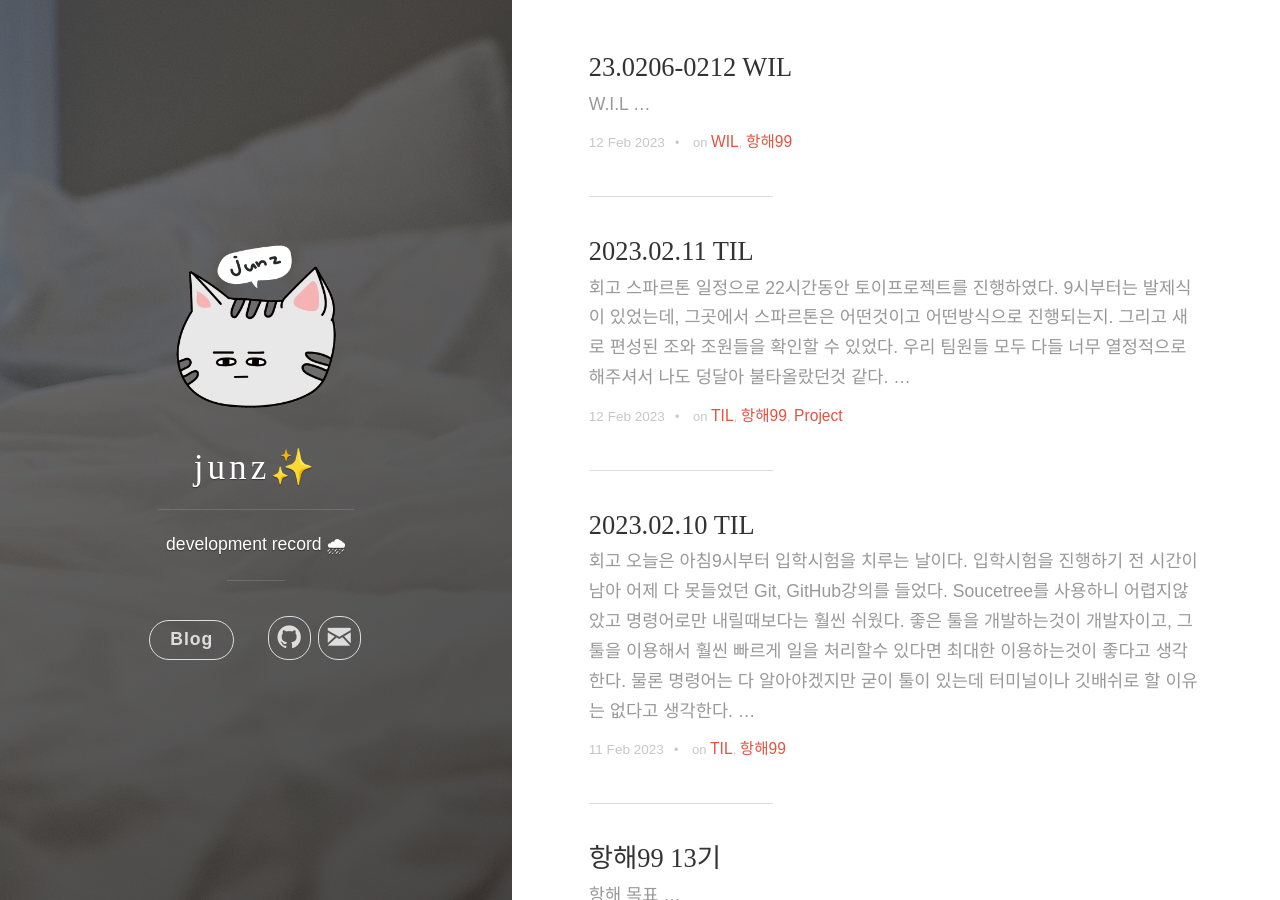
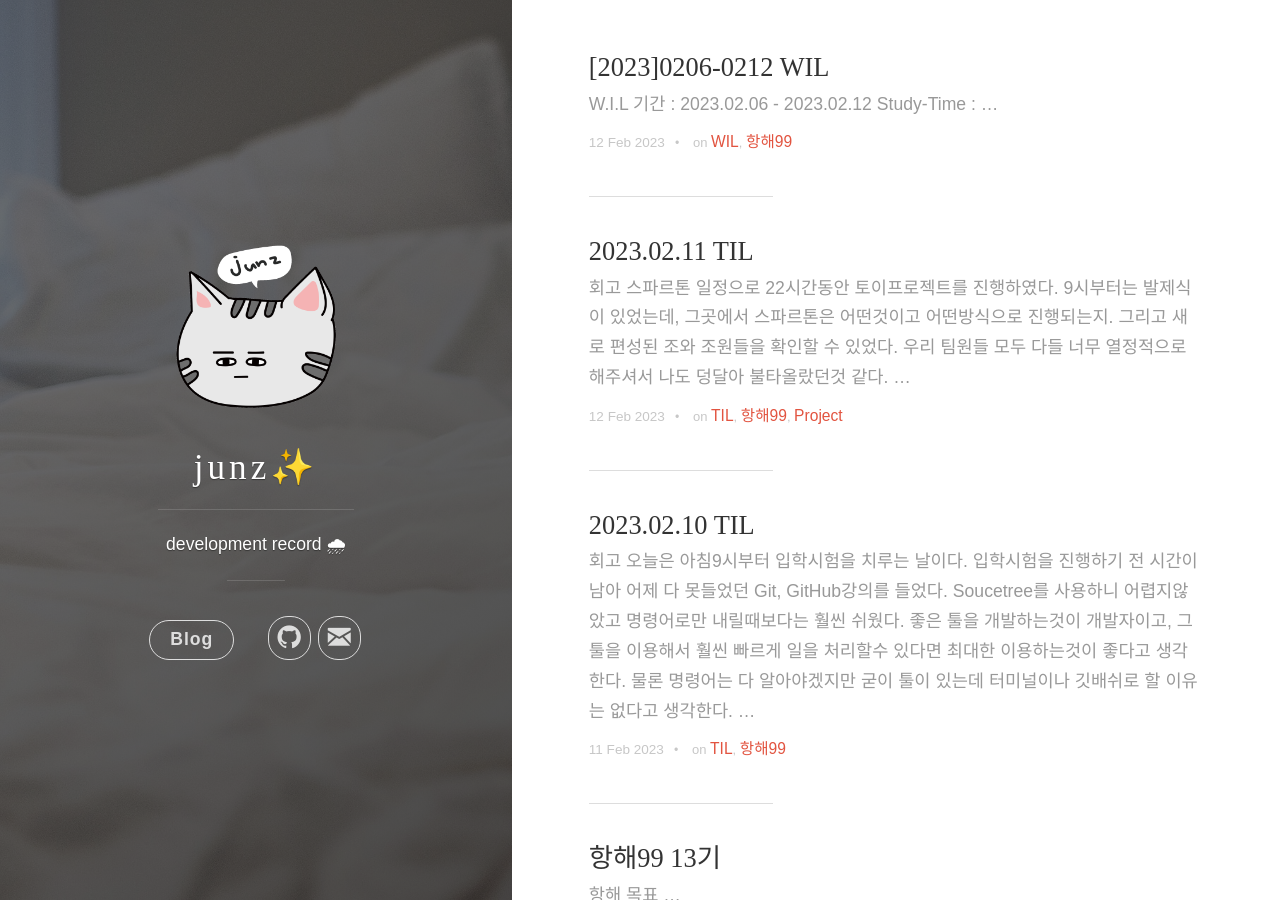
Before and after one commit to kim-junz/kim-junz.github.io, a Jekyll site: the page built from index.html, in a window 1280 px wide and 900 px high. Built offline with Jekyll 4.4.1, drawn with Linux system fonts in a browser that asks for light colours; some web fonts are replaced; the list of posts is cut into pages by our own code; some of the changed lines change nothing that is shown.

Commit message:
Update 2023-02-12-23.0206-0212 WIL.md

```diff
--- a/_posts/2023/2023-02-12-23.0206-0212 WIL.md
+++ b/_posts/2023/2023-02-12-23.0206-0212 WIL.md
@@ -1,17 +1,26 @@
 ---
-title: "23.0206-0212 WIL" #제목 영역
+title: "[2023]0206-0212 WIL" #제목 영역
 date: 2023-02-12 #업데이트 날짜/시간
 categories: [WIL] #카테고리를 나눠줄 수 있음?! TIL, WIL, Project
 tags: [WIL, 항해99] #태그예시: TIL, WIL, Project
 ---
 
 <h5><strong>W.I.L</strong></h5>
+- 기간 : 2023.02.06 - 2023.02.12
+- Study-Time :
 
 📌`GitBlog`
+
+○ 진행상황
 
 - ruby, jekyll을 이용해서 블로그 개설
 - Git/GitHub을 이용한 블로그 관리
 - 용도에 맞게 템플릿 수정
+
+○ 남은 작업
+
+- Project Timeline 페이지 추가
+- 노션 일지와 연결
   <img src="https://github.com/kim-junz/kim-junz.github.io/blob/main/_posts/2023/post_img/23-02-12/01.png?raw=true">
 
 📌`Git/GitHub Study`
@@ -31,21 +40,28 @@
 
 📌`Toy Project 진행`
 
-- 프로젝트 명 : 개발새발
+- 프로젝트 명 : GaebalSaebal(개발새발)
 - 프로젝트 내용 : 개발자 세미나 정보를 크롤링해오고 해당 세미나에 대한 코멘트를 추가할 수 있는 사이트
-- 프로젝트 기간 :
+- 프로젝트 기간 : 02.06 - 02.09
 
 ● 개발 완료 화면
 <img src="https://github.com/kim-junz/kim-junz.github.io/blob/main/_posts/2023/post_img/23-02-09/01.png?raw=true">
 <img src="https://github.com/kim-junz/kim-junz.github.io/blob/main/_posts/2023/post_img/23-02-09/02.png?raw=true">
 
-○ 진행한 작업 리스트 0. 상세페이지 퍼블리싱 작업✅
+○ 진행한 작업 리스트
 
-1. 리스트별 상세페이지 진입 동적URL 작업✅
-2. 상세페이지 접근시 등록되어있는 세미나 정보 출력하기✅
-3. 상세페이지 접근시 해당 세미나 페이지에 등록되어있는 댓글 출력하기✅
-4. 댓글 등록하기✅
-5. 신청 버튼에 해당 세미나 신청하는 페이지 URL연결✅
+1. 상세페이지 퍼블리싱 작업✅
+2. 리스트별 상세페이지 진입 동적URL 작업✅
+3. 상세페이지 접근시 등록되어있는 세미나 정보 출력하기✅
+4. 상세페이지 접근시 해당 세미나 페이지에 등록되어있는 댓글 출력하기✅
+5. 댓글 등록하기✅
+6. 신청 버튼에 해당 세미나 신청하는 페이지 URL연결✅
+
+○ API
+|: 기능 :|:Method:|:URL: |:Request :|:response :|
+|상세 페이지 |GET |/info |link, title, time, place, image | 세미나 데이터 |
+|comment 등록|POST |/detail|link, name, grade, comment | 'msg' :'댓글 등록 완료!' |
+|comment 조회|GET |/detail|link, name, grade, comment | 해당 세미나의 댓글 정보 |
 
 ○ GitHub :
 
@@ -54,3 +70,53 @@
 - 프로젝트 명 : MyDaily
 - 프로젝트 내용 : 나의 하루 일과, to-do, study 내역을 기록하는 습관일지
 - 프로젝트 기간 : 02.11 - 02.12
+
+● 개발 완료 화면
+<img src="https://github.com/kim-junz/kim-junz.github.io/blob/main/_posts/2023/post_img/23-02-12/02.png?raw=true">
+<img src="https://github.com/kim-junz/kim-junz.github.io/blob/main/_posts/2023/post_img/23-02-12/03.png?raw=true">
+<img src="https://github.com/kim-junz/kim-junz.github.io/blob/main/_posts/2023/post_img/23-02-12/04.png?raw=true">
+
+○ 진행한 작업 리스트
+
+1. 현재날짜 초기화, 변경날짜 저장✅
+2. 날짜 변경시 리스트들 초기화&불러오기✅
+3. 코멘트 등록✅
+4. 코멘트 완료/취소✅
+
+○ API
+|: 기능 :|:Method:|:URL: |:Request :|:response :|
+|Daily comment 등록|POST |/daily |date, user, comment | 'msg' :'Daily 등록 완료!' |
+|Daily comment 조회|GET |/daily|date, user, comment, count, doen | Daily list |
+|Daily list 완료|POST |/daily/done|num |'msg': 'Daily 완료!' |
+|Daily list 취소|POST |/daily/cancel|num |'msg': 'Daily 완료!' |
+|To-do comment 등록|POST |/todo |date, user, comment | 'msg' :'To-do 등록 완료!' |
+|To-do comment 조회|GET |/todo|date, user, comment, count, doen | To-do list |
+|To-do list 완료|POST |/todo/done|num |'msg': 'To-do 완료!' |
+|To-do list 취소|POST |/todo/cancel|num |'msg': 'To-do 완료!' |
+|Study comment 등록|POST |/study |date, user, comment | 'msg' :'Study 등록 완료!' |
+|Study comment 조회|GET |/study|date, user, comment, count, doen | Study list |
+|Study list 완료|POST |/study/done|num |'msg': 'Study 완료!' |
+|Study list 취소|POST |/study/cancel|num |'msg': 'Study 완료!' |
+
+○ 추가 작업 리스트
+
+1. 코멘트 등록 후 input의 value값 초기화
+2. 회원가입/로그인파트 직접 구현
+3. 화면 퍼블리싱
+
+○ GitHub : https://github.com/vincanan/daily.git
+
+📌`회고`
+생각보다 훨씬 바쁘고 정신없게 흘러간 일주일이었다.
+이번주에 공부하고싶었던것이 많았는데 전부 하지 못해서 아쉬웠다.
+아직 이번주라는 시간이 3시간정도 남았으니 좀 더 할수있는데까지 해봐야지.
+
+얼른 자바와 스프링을 배우고싶어졌다.
+항해가 끝나기전까지 직접 기획한 내 프로젝트를 만들어보고싶다.
+
+📌`다음주 할것`
+
+1. 자바 복습
+2. Git / GitHub 공부, 실습
+3. ToyProject 포스팅
+4. 회원가입/로그인 기능 구현 후 MyDaily에 기능 추가하기
```
